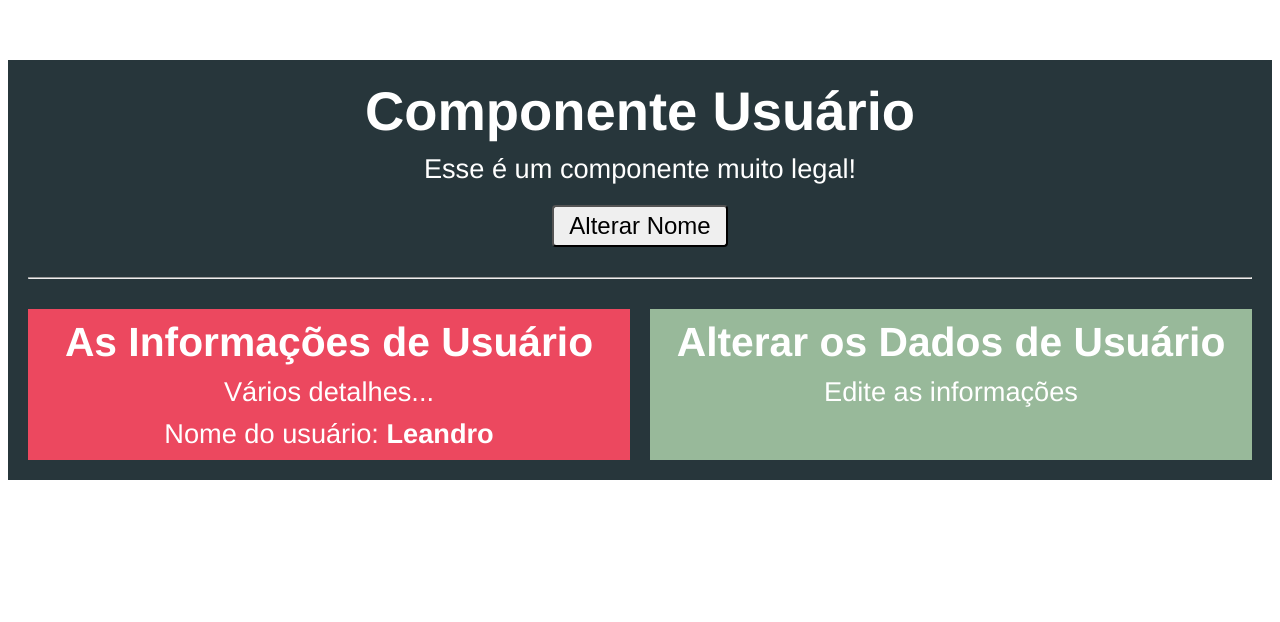
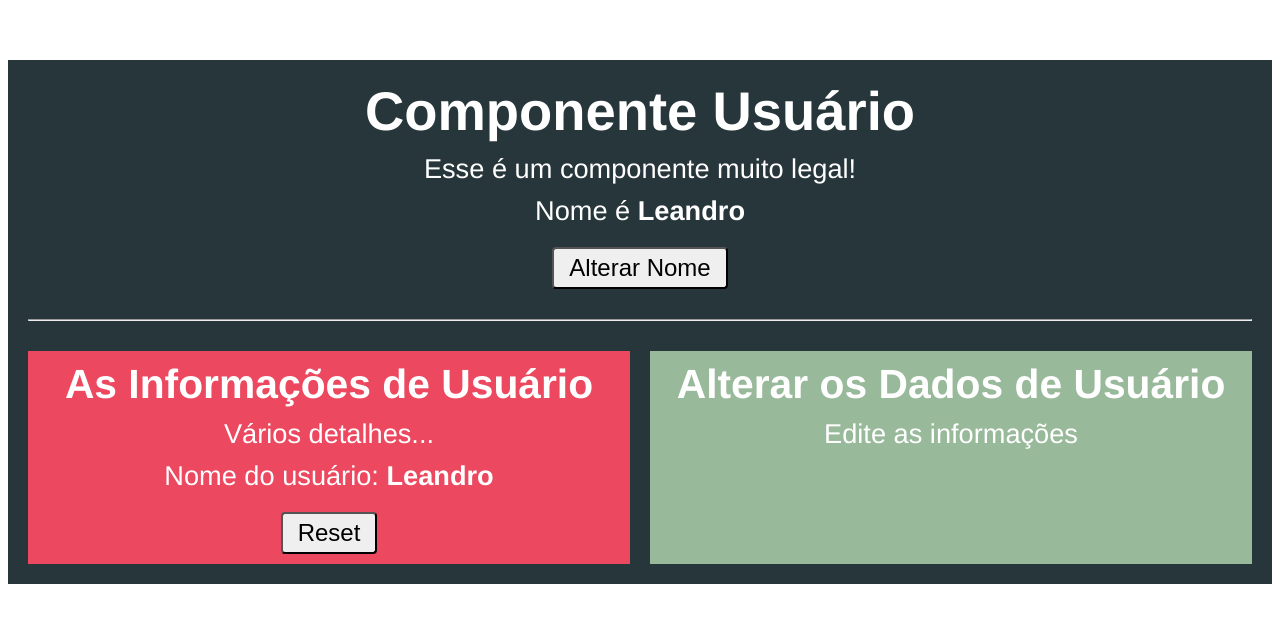
Before and after one commit to leandrocodes/vue.js-studies, a Vue app in the folder 7th - components-comunication/comunication/: page / in a window 1280 px wide. Shown: the top 622 px of the page. Built offline with nearby package versions, Linux system fonts and the light colour scheme.

Commit message:
do filho pro pai $emit $event

```diff
--- a/7th - components-comunication/comunication/src/components/Usuario.vue
+++ b/7th - components-comunication/comunication/src/components/Usuario.vue
@@ -2,10 +2,11 @@
   <div class="container">
     <h1>Componente Usuário</h1>
     <p>Esse é um componente muito legal!</p>
+    <p>Nome é <strong>{{ nome }}</strong></p>
     <button @click="alterarNome">Alterar Nome</button>
     <hr>
     <div class="componentes">
-      <app-usuario-info :nome="nome"/>
+      <app-usuario-info :nome="nome" @nomeMudou="nome = $event"/>
       <app-usuario-editar/>
     </div>
   </div>
--- a/7th - components-comunication/comunication/src/components/UsuarioInfo.vue
+++ b/7th - components-comunication/comunication/src/components/UsuarioInfo.vue
@@ -6,6 +6,7 @@
       Nome do usuário:
       <strong>{{ nome }}</strong>
     </p>
+    <button @click="reiniciarNome">Reset</button>
   </div>
 </template>
 
@@ -22,6 +23,10 @@ export default {
 /*       inverterNome(){
         return this.nome.split('').reverse().join('')
       } */
+      reiniciarNome(){
+          this.nome = 'Leandro'
+          this.$emit('nomeMudou', this.nome)
+      }
   },
 };
 </script>
```
